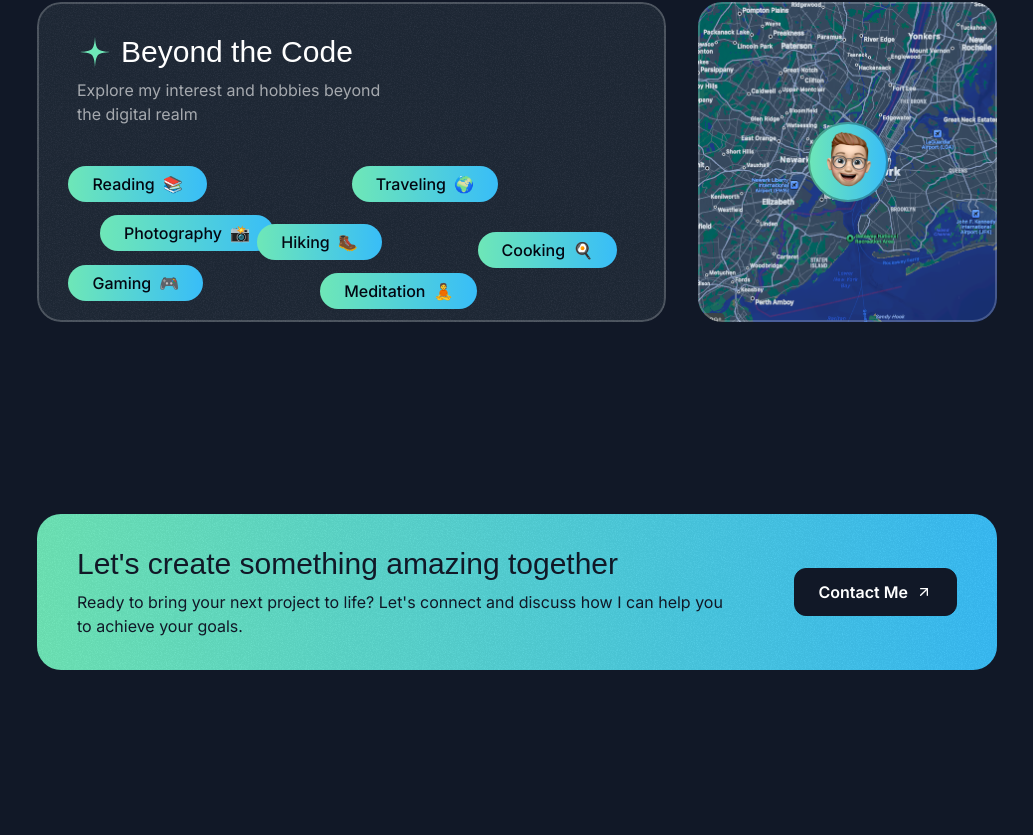
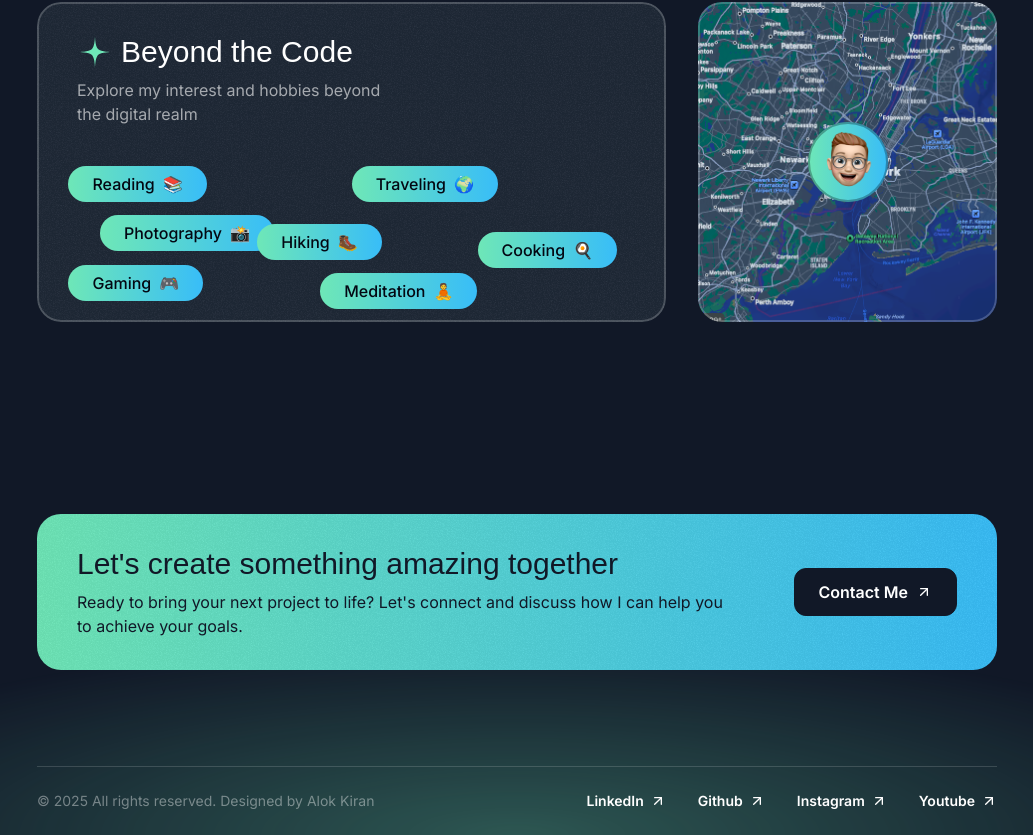
Before and after one commit to alok-kiran/alok-portfolio, a Next.js app: page / in a window 1280 px wide. Shown: the part 4602-5437 px from the top of the page, without its empty margins (123-1156 px from the left). Before the commit the page ends 5368 px from the top, so only its background shows below. Built offline with nearby package versions, Linux system fonts and the light colour scheme; a web font is replaced by a local one.

Commit message:
feat: add Footer component and integrate it into the homepage

```diff
--- a/app/page.tsx
+++ b/app/page.tsx
@@ -1,5 +1,6 @@
 import About from "./sections/about";
 import ContactUs from "./sections/contact";
+import Footer from "./sections/footer";
 import Header from "./sections/header";
 import Hero from "./sections/heroes";
 import Projects from "./sections/projects";
@@ -16,6 +17,7 @@
       <Testimonials />
       <About />
       <ContactUs />
+      <Footer />
     </div>
   );
 }
--- /dev/null
+++ b/app/sections/footer.tsx
@@ -0,0 +1,54 @@
+import React from 'react'
+import ArrowUpRight from "@/assets/icons/arrow-up-right.svg"
+import Link from 'next/link'
+
+const footerLinks = [
+    {
+        name: 'LinkedIn',
+        href: 'https://www.linkedin.com/in/alokkiran/'
+    },
+    {
+        name: 'Github',
+        href: 'https://github.com/alok-kiran'
+    },
+    {
+        name: 'Instagram',
+        href: 'https://www.instagram.com/alok_.kushwaha/'
+    },
+    {
+        name: 'Youtube',
+        href: 'https://www.youtube.com/@world_explorer-y1e'
+    },
+]
+
+function Footer() {
+  return (
+    <footer className=' relative overflow-x-clip'>
+        <div className='absolute h-[400px] w-[1600px] bottom-0 left-1/2 -translate-x-1/2 bg-emerald-300/30 [mask-image:radial-gradient(50%_50%_at_bottom_center,black,transparent)] -z-10'>
+
+        </div>
+      <div className=' container'>
+              <div className=' border-t border-white/15 py-6 text-sm flex flex-col items-center gap-8 md:flex-row md:justify-between'>
+                  <div className=' text-white/40'>
+                      &copy; 2025 All rights reserved. Designed by <a href="https://www.linkedin.com/in/alokkiran/">Alok Kiran</a>
+                  </div>
+                  <nav className=' flex flex-row items-center gap-8 '>
+                      {
+                          footerLinks.map((item) => {
+                              return (
+                                  <Link href={item.href} key={item.name} className=' inline-flex items-center gap-1.5' target='_blank'>
+                                      <span className=' font-semibold'>{item.name}</span>
+                                      <ArrowUpRight className="size-4" />
+                                  </Link>
+                              )
+                          })
+                      }
+                  </nav>
+              </div>
+
+      </div>
+    </footer>
+  )
+}
+
+export default Footer;
```
